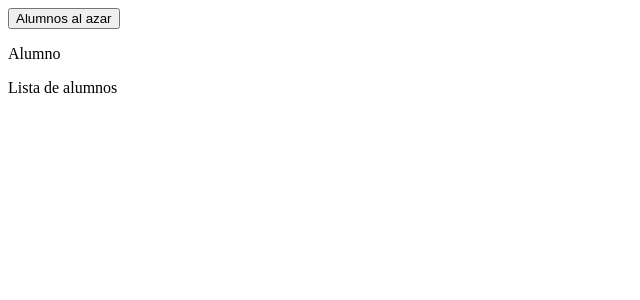
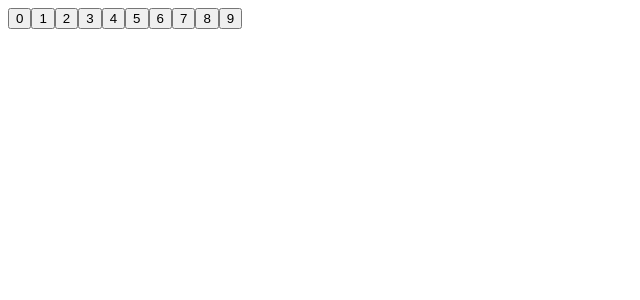
Before and after one commit to ilainDam/practicasIlain, a React (Create React App) app in the folder practicasTSX/: page / in a window 1280 px wide. Shown: the top 300 px of the page, without its empty margins (0-640 px from the left). Built offline with nearby package versions, Linux system fonts and the light colour scheme.

Commit message:
practica 21

```diff
--- /dev/null
+++ b/practicasTSX/src/Extra/EjemploApiLentaUseEffect.tsx
@@ -0,0 +1,27 @@
+import React, { useEffect, useState } from 'react'
+type Props = {}
+const EjemploApiLentaUseEffect = (props: Props) => {
+    const [datosApi, setDatosApi] = useState(-1);
+    async function obtenerDatosApi() {
+        //emulamos llamada a API lenta. Cuando pasen 3 segundos cambiamos el state de datosApi
+        // y se renderizará el componente. Se emula que se recibe un número aleatorio
+        setTimeout(
+            () => {//aquí la función a ejecutar
+                let numeroRecibidoApi = Math.trunc(Math.random() * 100 + 1);
+                setDatosApi(numeroRecibidoApi)
+            },
+            3000 // aquí el tiempo a esperar para lanzar la función
+        );
+    }
+    //useEffect(() => {
+    obtenerDatosApi();
+    //}, [])
+    return (
+        <div>
+            <h3>EjemploApiLentaUseEffect</h3>
+            <p>Simula una llamada a una API lenta usando useEffect</p>
+            {datosApi < 0 ? <h4>Cargando...</h4> : <h2>Datos cargados!! {datosApi}</h2>}
+        </div>
+    )
+}
+export default EjemploApiLentaUseEffect
--- a/practicasTSX/src/index.tsx
+++ b/practicasTSX/src/index.tsx
@@ -2,12 +2,14 @@ import React from 'react';
 import ReactDOM from 'react-dom/client';
 import Practica09 from './Practica09';
 import PracticaTestEjercicio from './PracticaTestEjercicio';
+import EjemploApiLentaUseEffect from './Extra/EjemploApiLentaUseEffect';
+import Practica21 from './practicasClase/practica21/Practica21';
 
 const root = ReactDOM.createRoot(
   document.getElementById('root') as HTMLElement
 );
 root.render(
   <React.StrictMode>
-    <PracticaTestEjercicio />
+    <Practica21 />
   </React.StrictMode>
 );
--- /dev/null
+++ b/practicasTSX/src/practicasClase/practica21/Practica21.tsx
@@ -0,0 +1,38 @@
+import React, { useState } from 'react'
+type Props = {}
+const practica21 = (props: Props) => {
+
+  const [apuesta, setApuesta] = useState(-1);
+  let nAleatorio = Math.trunc(Math.random() * 9);
+  let acerto = null;
+  function apostar(numero: number) {
+    setApuesta(numero)
+    if (numero == nAleatorio) {
+      acerto = true;
+    } else {
+      acerto = false;
+    }
+  }
+
+  return (
+    <>
+      <div>
+        <button onClick={() => apostar(0)}>0</button>
+        <button onClick={() => apostar(1)}>1</button>
+        <button onClick={() => apostar(2)}>2</button>
+        <button onClick={() => apostar(3)}>3</button>
+        <button onClick={() => apostar(4)}>4</button>
+        <button onClick={() => apostar(5)}>5</button>
+        <button onClick={() => apostar(6)}>6</button>
+        <button onClick={() => apostar(7)}>7</button>
+        <button onClick={() => apostar(8)}>8</button>
+        <button onClick={() => apostar(9)}>9</button>
+        <div>
+          <p>{acerto}</p>
+        </div>
+      </div>
+    </>
+  )
+}
+
+export default practica21
```
